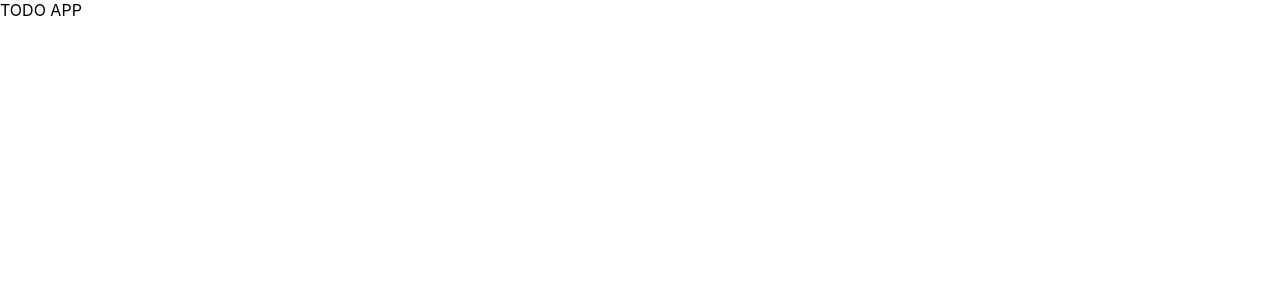
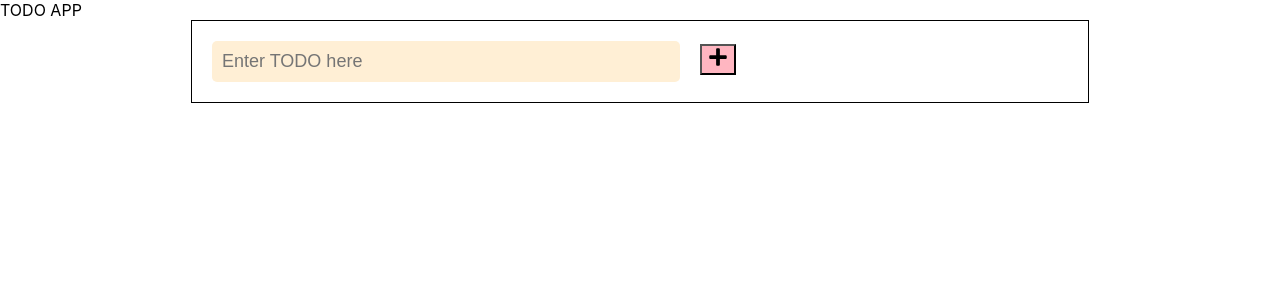
Before and after one commit to roohitgupta/Full_Stack_Todo_App, a React (Create React App) app: page / in a window 1280 px wide. Shown: the top 300 px of the page. Built offline with nearby package versions, Linux system fonts and the light colour scheme.

Commit message:
added inputbar for todos plus added styled components and react icons

```diff
--- a/package.json
+++ b/package.json
@@ -8,7 +8,9 @@
     "@testing-library/user-event": "^13.5.0",
     "react": "^18.2.0",
     "react-dom": "^18.2.0",
+    "react-icons": "^4.4.0",
     "react-scripts": "5.0.1",
+    "styled-components": "^5.3.5",
     "web-vitals": "^2.1.4"
   },
   "scripts": {
--- a/src/App.js
+++ b/src/App.js
@@ -1,10 +1,12 @@
-import logo from './logo.svg';
 import './App.css';
+import AddTask from "./component/AddTask/AddTask"
+
 
 function App() {
   return (
     <div>
       TODO APP
+      <AddTask />
     </div>
 
   );
--- /dev/null
+++ b/src/component/AddTask/AddTask.jsx
@@ -0,0 +1,35 @@
+import React, { useState } from "react";
+import styles from "./addTask.module.css";
+import { FaPlus } from "react-icons/fa";
+import styled from "styled-components";
+
+
+const AddTask = (props) => {
+
+  const [text, setText] = useState('');
+
+  const Container = styled.div`
+    width: 70%;
+    border: 1px solid black;
+    margin: auto;
+  `
+
+  return (
+    <Container >
+      <input data-testid="add-task-input" onKeyPress={(e) => {
+        if (e.key === "Enter") {
+            props.setDataProps(text)
+        }
+    }}
+    className={styles.InputBar} onChange={(e) => {
+
+        setText(e.target.value)
+
+      }} type="text" placeholder="Enter TODO here"/>
+      <button data-testid="add-task-button" style={{fontSize:"20px", backgroundColor:"lightpink"}} onClick={()=>{ props.setDataProps(text) }}><FaPlus /></button>
+    </Container>
+      );
+
+};
+
+export default AddTask;
--- /dev/null
+++ b/src/component/AddTask/addTask.module.css
@@ -0,0 +1,11 @@
+.InputBar{
+    width: 50%;
+    font-size: 18px;
+    padding: 10px;
+    margin: 20px;
+    background: papayawhip;
+    border: none;
+    border-radius: 5px;
+
+
+  }
```
Also changed, not shown: 1 other file (tests, documents, lock files or other folders).
